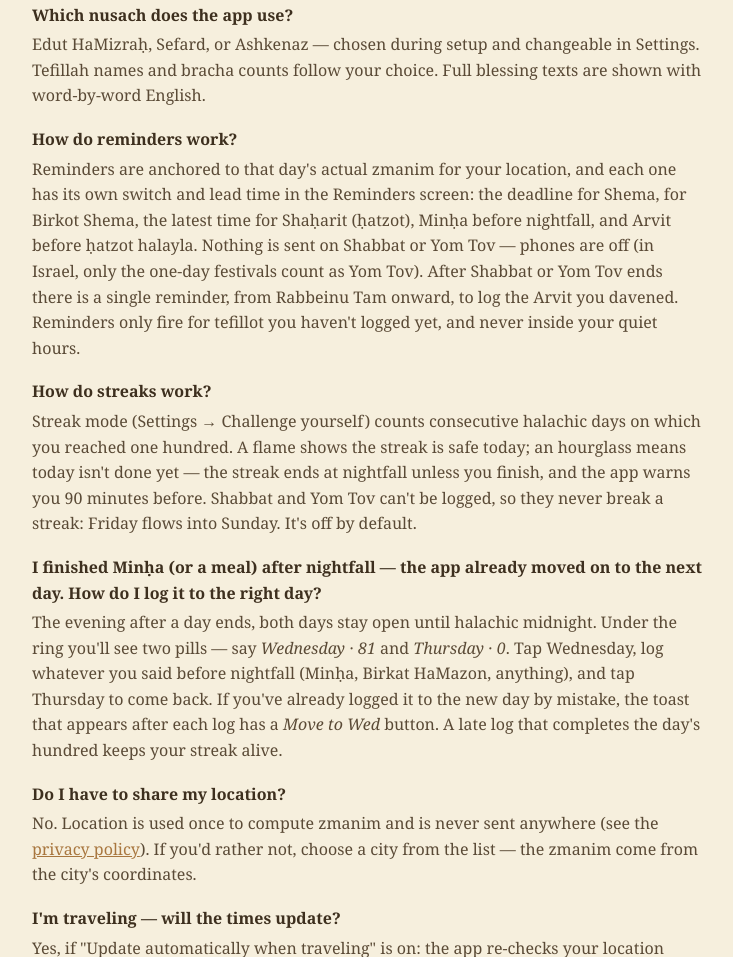
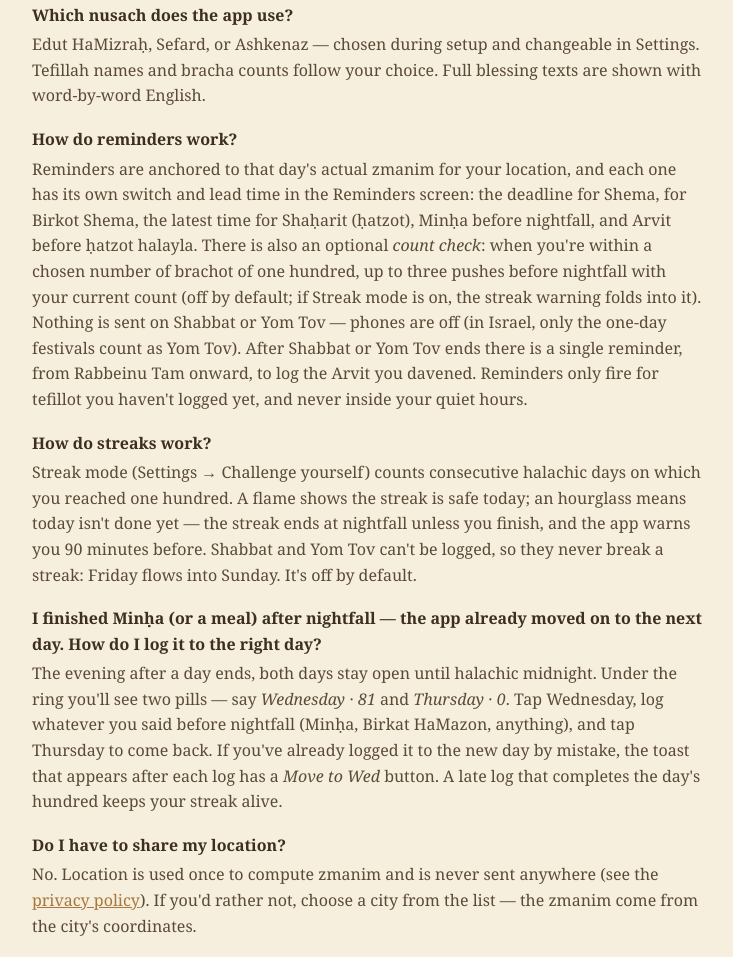
Before and after one commit to shironlaleh/meahbrachot, a plain HTML site: page support.html in a window 1280 px wide. Shown: the part 911-1868 px from the top of the page, without its empty margins (272-1005 px from the left). Drawn offline with Linux system fonts and the light colour scheme.

Commit message:
Support: the count check reminder

```diff
--- a/support.html
+++ b/support.html
@@ -35,7 +35,7 @@
   <dd>Edut HaMizraḥ, Sefard, or Ashkenaz — chosen during setup and changeable in Settings. Tefillah names and bracha counts follow your choice. Full blessing texts are shown with word-by-word English.</dd>
 
   <dt>How do reminders work?</dt>
-  <dd>Reminders are anchored to that day's actual zmanim for your location, and each one has its own switch and lead time in the Reminders screen: the deadline for Shema, for Birkot Shema, the latest time for Shaḥarit (ḥatzot), Minḥa before nightfall, and Arvit before ḥatzot halayla. Nothing is sent on Shabbat or Yom Tov — phones are off (in Israel, only the one-day festivals count as Yom Tov). After Shabbat or Yom Tov ends there is a single reminder, from Rabbeinu Tam onward, to log the Arvit you davened. Reminders only fire for tefillot you haven't logged yet, and never inside your quiet hours.</dd>
+  <dd>Reminders are anchored to that day's actual zmanim for your location, and each one has its own switch and lead time in the Reminders screen: the deadline for Shema, for Birkot Shema, the latest time for Shaḥarit (ḥatzot), Minḥa before nightfall, and Arvit before ḥatzot halayla. There is also an optional <em>count check</em>: when you're within a chosen number of brachot of one hundred, up to three pushes before nightfall with your current count (off by default; if Streak mode is on, the streak warning folds into it). Nothing is sent on Shabbat or Yom Tov — phones are off (in Israel, only the one-day festivals count as Yom Tov). After Shabbat or Yom Tov ends there is a single reminder, from Rabbeinu Tam onward, to log the Arvit you davened. Reminders only fire for tefillot you haven't logged yet, and never inside your quiet hours.</dd>
 
   <dt>How do streaks work?</dt>
   <dd>Streak mode (Settings → Challenge yourself) counts consecutive halachic days on which you reached one hundred. A flame shows the streak is safe today; an hourglass means today isn't done yet — the streak ends at nightfall unless you finish, and the app warns you 90 minutes before. Shabbat and Yom Tov can't be logged, so they never break a streak: Friday flows into Sunday. It's off by default.</dd>
```
